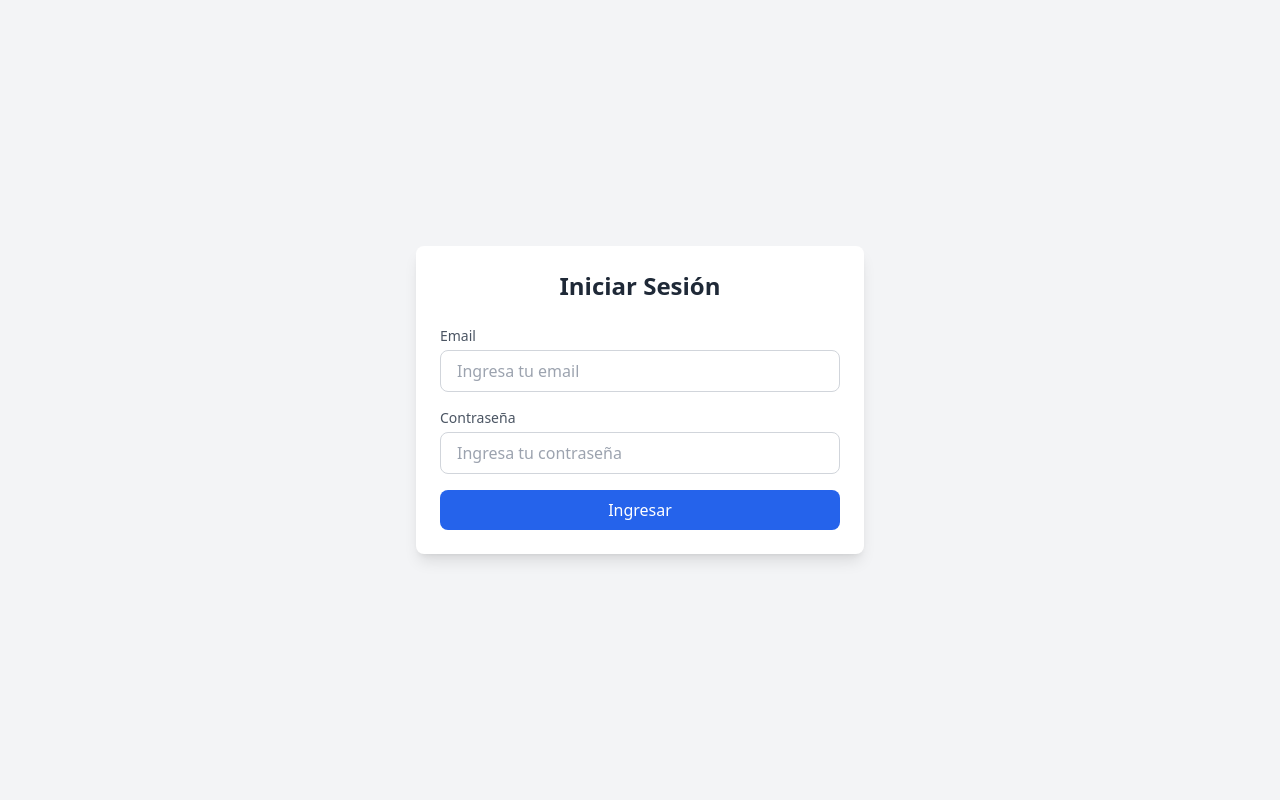
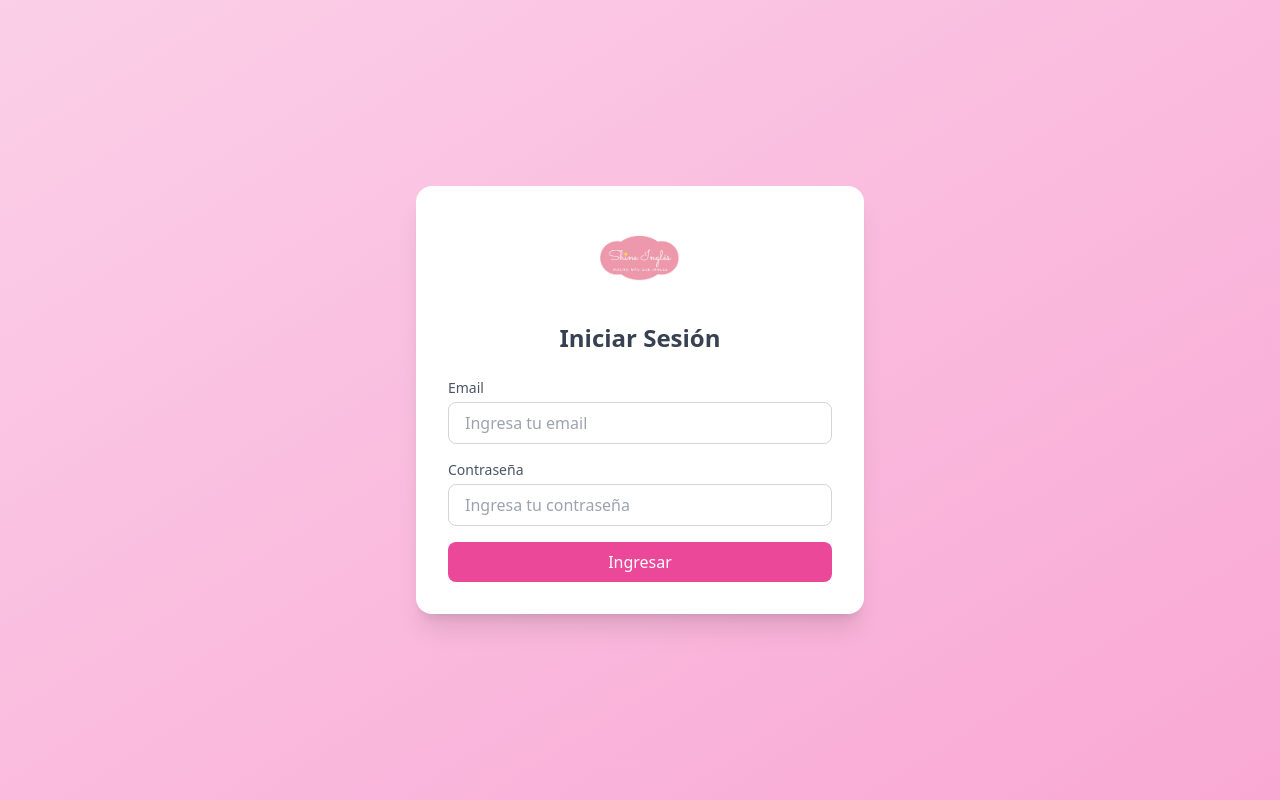
Before and after one commit to francogodoyy/pagos, a Next.js app: page /admin/login in a window 1280 px wide. Built offline with nearby package versions, Linux system fonts and the light colour scheme.

Commit message:
visual for login

```diff
--- a/app/admin/login/page.jsx
+++ b/app/admin/login/page.jsx
@@ -38,17 +38,20 @@ export default function Login() {
   };
 
   return (
-    <div className="flex items-center justify-center min-h-screen bg-gray-100">
-      <div className="w-full max-w-md bg-white rounded-lg shadow-lg p-6">
-        <h1 className="text-2xl font-semibold text-center text-gray-800 mb-6">
+    <div className="flex items-center justify-center min-h-screen bg-gradient-to-br from-pink-200 to-pink-300">
+      <div className="w-full max-w-md bg-white rounded-2xl shadow-xl p-8">
+        {/* Logo */}
+        <div className="flex justify-center mb-6">
+          <img src="/shine.jpeg" alt="Logo" className="w-20 h-20 object-contain" />
+        </div>
+
+        <h1 className="text-2xl font-semibold text-center text-gray-700 mb-6">
           Iniciar Sesión
         </h1>
+
         <form onSubmit={handleSubmit} className="space-y-4">
           <div>
-            <label
-              htmlFor="email"
-              className="block text-sm font-medium text-gray-600"
-            >
+            <label htmlFor="email" className="block text-sm font-medium text-gray-600">
               Email
             </label>
             <input
@@ -57,18 +60,14 @@ export default function Login() {
               placeholder="Ingresa tu email"
               value={email}
               onChange={(e) => setEmail(e.target.value)}
-              className="w-full px-4 py-2 mt-1 border rounded-lg focus:ring-2 focus:ring-blue-500 focus:outline-none border-gray-300"
+              className="w-full px-4 py-2 mt-1 border rounded-lg focus:ring-2 focus:ring-pink-400 focus:outline-none border-gray-300"
               required
             />
-            {errors.email && (
-              <p className="text-sm text-red-600 mt-1">{errors.email}</p>
-            )}
+            {errors.email && <p className="text-sm text-red-600 mt-1">{errors.email}</p>}
           </div>
+
           <div>
-            <label
-              htmlFor="password"
-              className="block text-sm font-medium text-gray-600"
-            >
+            <label htmlFor="password" className="block text-sm font-medium text-gray-600">
               Contraseña
             </label>
             <input
@@ -77,21 +76,19 @@ export default function Login() {
               placeholder="Ingresa tu contraseña"
               value={password}
               onChange={(e) => setPassword(e.target.value)}
-              className="w-full px-4 py-2 mt-1 border rounded-lg focus:ring-2 focus:ring-blue-500 focus:outline-none border-gray-300"
+              className="w-full px-4 py-2 mt-1 border rounded-lg focus:ring-2 focus:ring-pink-400 focus:outline-none border-gray-300"
               required
             />
-            {errors.password && (
-              <p className="text-sm text-red-600 mt-1">{errors.password}</p>
-            )}
+            {errors.password && <p className="text-sm text-red-600 mt-1">{errors.password}</p>}
           </div>
+
           {errors.general && (
-            <p className="text-sm text-red-600 text-center mt-4">
-              {errors.general}
-            </p>
+            <p className="text-sm text-red-600 text-center mt-4">{errors.general}</p>
           )}
+
           <button
             type="submit"
-            className="w-full py-2 text-white bg-blue-600 rounded-lg hover:bg-blue-700 focus:ring-2 focus:ring-blue-500 focus:outline-none transition duration-200"
+            className="w-full py-2 text-white bg-pink-500 rounded-lg hover:bg-pink-600 focus:ring-2 focus:ring-pink-400 focus:outline-none transition duration-200"
           >
             Ingresar
           </button>
```
Also changed, not shown: public/shine.jpeg (added).
